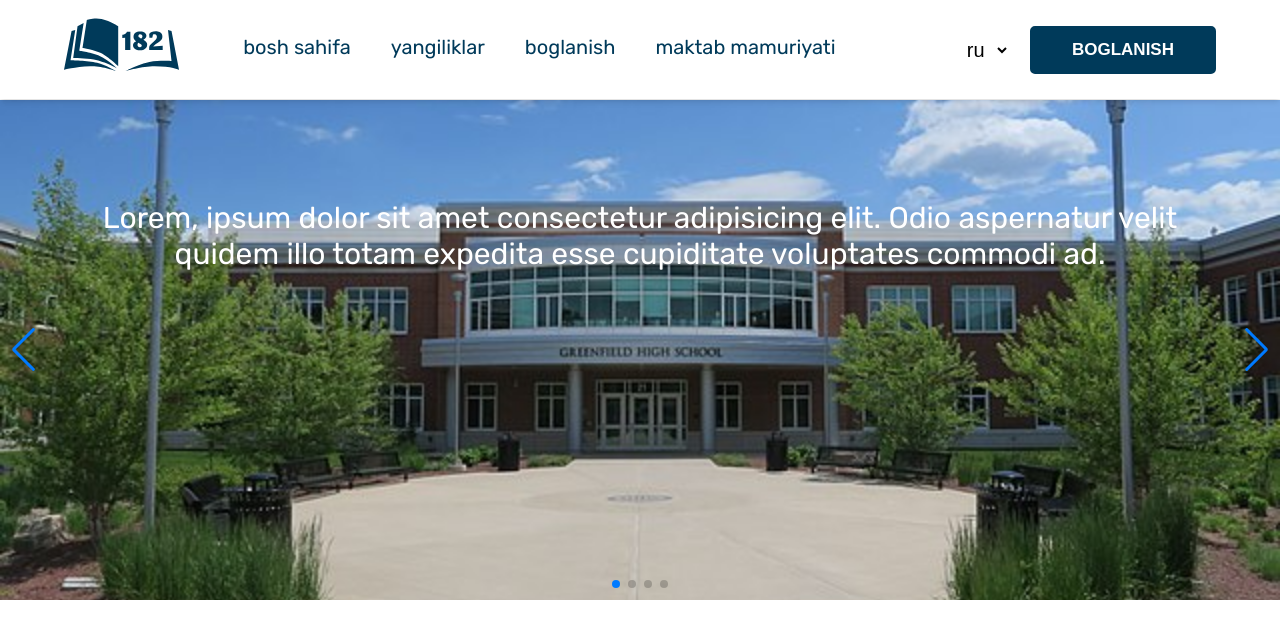
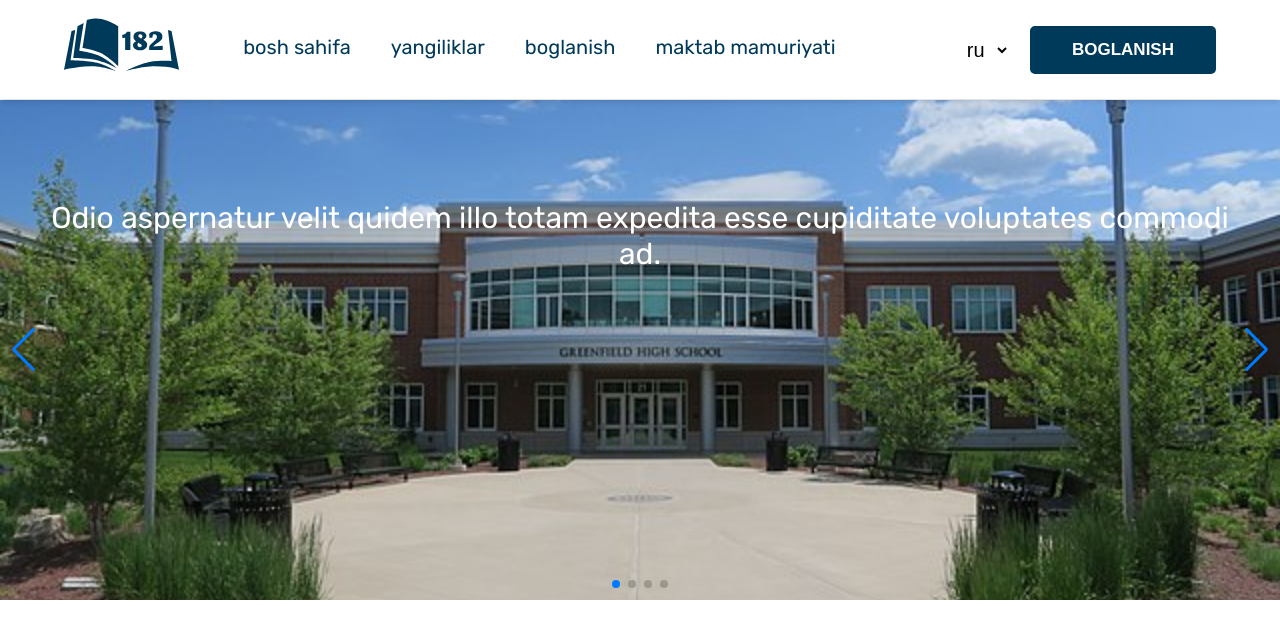
Before and after one commit to smuhammadaziz/school182-frontend, a React (Vite) app: page / in a window 1280 px wide. Shown: the top 638 px of the page. Built offline with nearby package versions, Linux system fonts and the light colour scheme.

Commit message:
edit: change intro section

```diff
--- a/src/components/intro/intro.jsx
+++ b/src/components/intro/intro.jsx
@@ -27,20 +27,20 @@ function Intro() {
         className='mySwiper'
       >
         <SwiperSlide>
-          Lorem, ipsum dolor sit amet consectetur adipisicing elit. Odio aspernatur velit
-          quidem illo totam expedita esse cupiditate voluptates commodi ad.
+          Odio aspernatur velit quidem illo totam expedita esse cupiditate voluptates
+          commodi ad.
         </SwiperSlide>
         <SwiperSlide>
-          Lorem, ipsum dolor sit amet consectetur adipisicing elit. Odio aspernatur velit
-          quidem illo totam expedita esse cupiditate voluptates commodi ad.
+          Odio aspernatur velit quidem illo totam expedita esse cupiditate voluptates
+          commodi ad.
         </SwiperSlide>
         <SwiperSlide>
-          Lorem, ipsum dolor sit amet consectetur adipisicing elit. Odio aspernatur velit
-          quidem illo totam expedita esse cupiditate voluptates commodi ad.
+          Odio aspernatur velit quidem illo totam expedita esse cupiditate voluptates
+          commodi ad.
         </SwiperSlide>
         <SwiperSlide>
-          Lorem, ipsum dolor sit amet consectetur adipisicing elit. Odio aspernatur velit
-          quidem illo totam expedita esse cupiditate voluptates commodi ad.
+          Odio aspernatur velit quidem illo totam expedita esse cupiditate voluptates
+          commodi ad.
         </SwiperSlide>
       </Swiper>
     </div>
```
